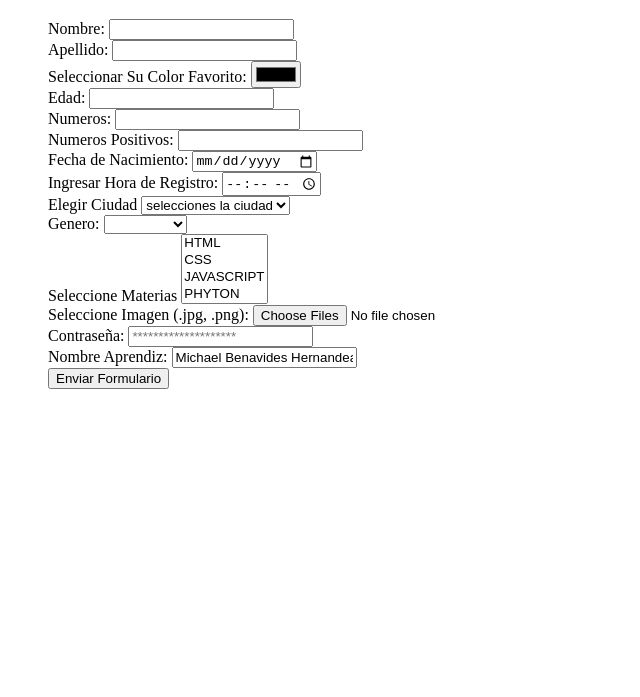
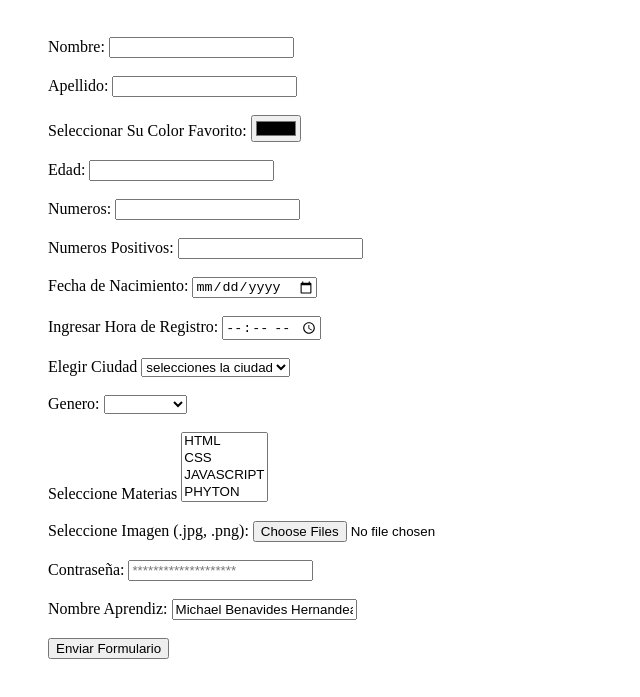
Before and after one commit to michaelbenavides3/for_aprendiz, a plain HTML site: page index.html in a window 1280 px wide. Shown: the part 61-758 px from the top of the page, without its empty margins (0-640 px from the left). Drawn offline with Linux system fonts and the light colour scheme.

Commit message:
cambio_apellido

```diff
--- a/index.html
+++ b/index.html
@@ -1,47 +1,49 @@
 <!DOCTYPE html>
 <html lang="es">
+
 <head>
 
   <title>Formulario</title>
   <h1> FORMULARIO HTML</h1>
 
 </head>
+
 <body>
   <form>
     <ul>
-        <div>
+      <div><br>
         <label for="nombre"> Nombre:</label>
-            <input type="text" required >
-        </div>
-        <div>
-            <label for="apellido">Apellido: </label>
         <input type="text" required>
       </div>
-        <div>
+      <div><br>
+        <label for="apellido">Apellido: </label>
+        <input type="text" style="text-transform: lowercase;" required>
+      </div>
+      <div><br>
         <label for="colorfavorito">Seleccionar Su Color Favorito: </label>
-            <input type="color" id="colorfavorito" name= "colorfavorito"required>
+        <input type="color" id="colorfavorito" name="colorfavorito" required>
       </div>
-        <div>
+      <div><br>
         <label for="edad">Edad: </label>
-            <input type="number" id="edad"minimo="0" max="200" step="0">
+        <input type="number" id="edad" minimo="0" max="200" step="0">
       </div>
-        <div>
+      <div><br>
         <label for="numeros">Numeros: </label>
-            <input type="text" id="numeros"  min="-999999"max="9999999" step="0" name="numero">
+        <input type="text" id="numeros" min="-999999" max="9999999" step="0" name="numero">
       </div>
-        <div>
-            <label for="numeros_positivos"> Numeros Positivos:  </label>
+      <div><br>
+        <label for="numeros_positivos"> Numeros Positivos: </label>
         <input type="number" min="0" step="0.1" id="numeros" name="numero">
       </div>
-        <div>
+      <div><br>
         <label for="fecha de nacimiento">Fecha de Nacimiento:</label>
         <input type="date" required>
       </div>
-        <div>
+      <div><br>
         <label for="hora de registro">Ingresar Hora de Registro:</label>
         <input type="time" required>
       </div>
-        <div>
+      <div><br>
         <label for="ciudad">Elegir Ciudad</label>
         <select name="ciudad" id="ciudad">
           <option value="seleccione">selecciones la ciudad</option>
@@ -54,42 +56,46 @@
           <option value="7">Barranquilla</option>
           <option value="8">Bucaramanga</option>
           <option value="9">Santa Marta</option>
-                <option value="10">Ibague</option></select>
+          <option value="10">Ibague</option>
+        </select>
       </div>
-        <div>
+      <div><br>
         <label for="genero"> Genero:</label>
         <select name="genero" id="genero">
           <option value="seleccione"></option>
           <option value="1">Masculino</option>
           <option value="2">Femenino</option>
-            <option value="3">Otro</option></select>
+          <option value="3">Otro</option>
+        </select>
       </div>
-        <div>
+      <div><br>
         <label for="materias"> Seleccione Materias</label>
-            <select name="materias" id="materias" name="materias[]"multiple>
+        <select name="materias" id="materias" name="materias[]" multiple>
           <option value="HTML">HTML</option>
           <option value="CSS">CSS</option>
           <option value="JAVASCRIPT">JAVASCRIPT</option>
           <option value="PYTHON">PHYTON</option>
-            <option value="PHP">PHP</option></select>
+          <option value="PHP">PHP</option>
+        </select>
       </div>
-        <div>
+      <div><br>
         <label for="imagenes">Seleccione Imagen (.jpg, .png): </label>
-            <input type="file" id="imagenes" name="imagenes [ ]" multiple accept=".jpg, png"></input>
+        <input type="file" id="imagenes" name="imagenes [ ]" multiple accept=".jpg, png">
       </div>
-        <div>
+      <div><br>
         <label for="contraseña">Contraseña: </label>
         <input type="password" placeholder="********************">
       </div>
-        <div>
+      <div><br>
         <label for="nombreaprendiz">Nombre Aprendiz: </label>
         <input type="text" id="nombreaprendiz" name="nombreaprendiz" readonly value="Michael Benavides Hernandea">
       </div>
-        <div>
+      <div><br>
         <button>Enviar Formulario</button>
       </div>
     </ul>
   </form>
 
 </body>
+
 </html>
```
Lines whose indentation alone changed are shown as unchanged.
